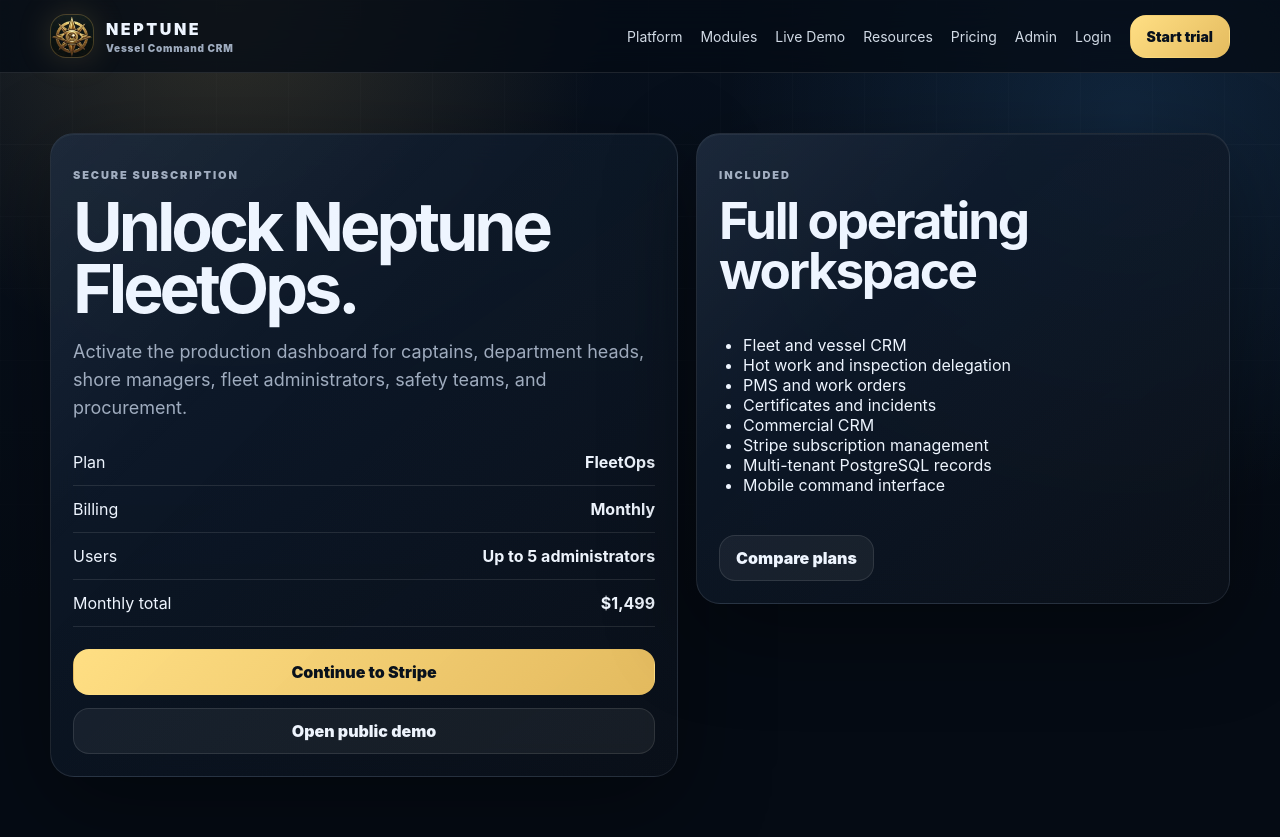
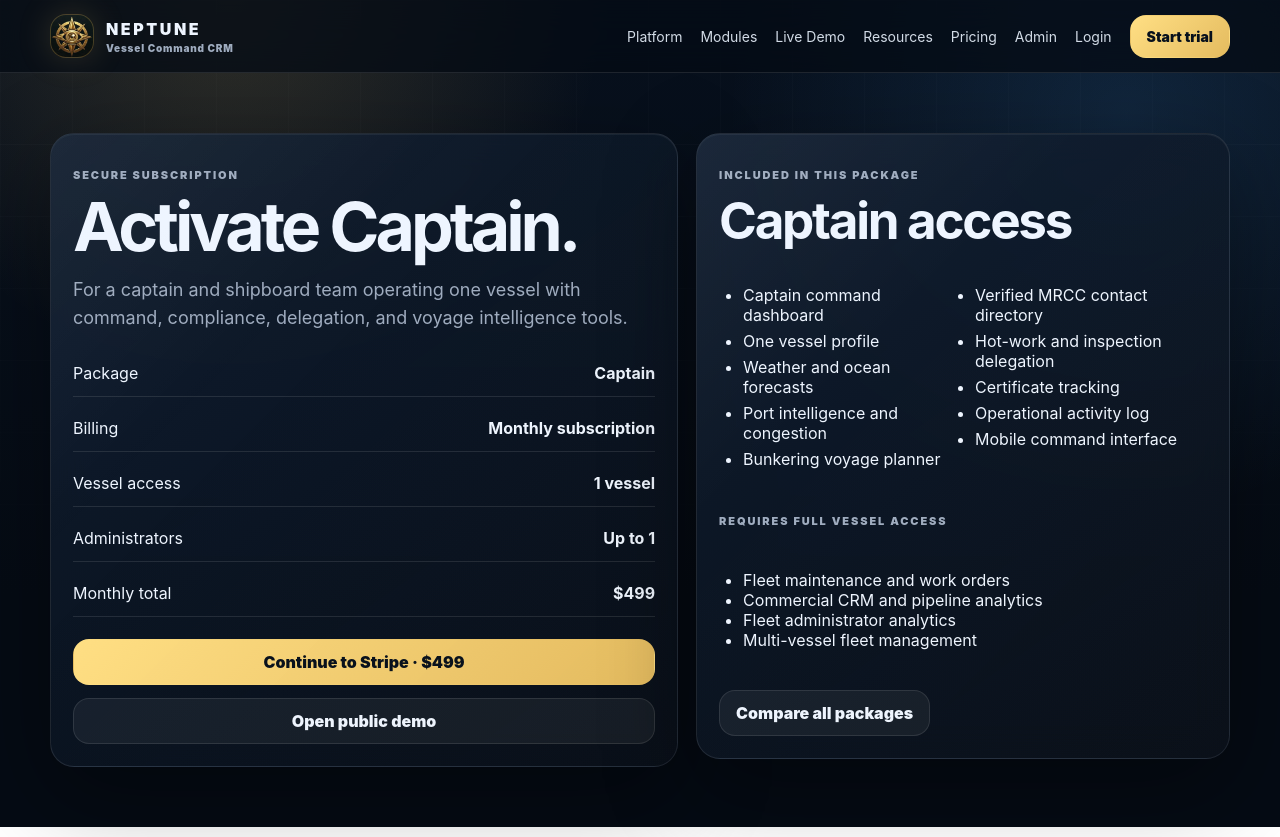
Before and after one commit to eagleconsulting954-a11y/Neptune1, a Next.js app: page /checkout in a window 1280 px wide. Built offline with nearby package versions, Linux system fonts and the light colour scheme.

Commit message:
Make checkout package-specific including Full Vessel Access

```diff
--- a/app/checkout/page.tsx
+++ b/app/checkout/page.tsx
@@ -1,8 +1,14 @@
 import Link from "next/link";
 import { SiteHeader } from "@/components/SiteHeader";
 import { CheckoutButton } from "@/components/CheckoutButton";
+import { normalizePlan, PLAN_CATALOG } from "@/src/lib/plans";
 
-export default function CheckoutPage() {
+export default async function CheckoutPage({ searchParams }: { searchParams: Promise<{ plan?: string }> }) {
+  const params = await searchParams;
+  const planKey = normalizePlan(params.plan || "captain");
+  const plan = PLAN_CATALOG[planKey];
+  const isEnterprise = plan.price === null;
+
   return (
     <>
       <SiteHeader />
@@ -10,28 +16,25 @@ export default function CheckoutPage() {
         <div className="container checkout-grid">
           <section className="card premium">
             <p className="eyebrow">Secure Subscription</p>
-            <h1 style={{fontSize:"clamp(40px,6vw,68px)"}}>Unlock Neptune FleetOps.</h1>
-            <p className="lede">Activate the production dashboard for captains, department heads, shore managers, fleet administrators, safety teams, and procurement.</p>
-            <div className="payment-line"><span>Plan</span><b>FleetOps</b></div>
-            <div className="payment-line"><span>Billing</span><b>Monthly</b></div>
-            <div className="payment-line"><span>Users</span><b>Up to 5 administrators</b></div>
-            <div className="payment-line"><span>Monthly total</span><b>$1,499</b></div>
-            <CheckoutButton plan="fleetops" label="Continue to Stripe" />
+            <h1 style={{ fontSize: "clamp(40px,6vw,68px)" }}>Activate {plan.name}.</h1>
+            <p className="lede">{plan.description}</p>
+            <div className="package-checkout-summary">
+              <div className="payment-line"><span>Package</span><b>{plan.name}</b></div>
+              <div className="payment-line"><span>Billing</span><b>{isEnterprise ? "Implementation agreement" : "Monthly subscription"}</b></div>
+              <div className="payment-line"><span>Vessel access</span><b>{plan.limits.vessels === null ? "Multi-vessel" : `${plan.limits.vessels} vessel`}</b></div>
+              <div className="payment-line"><span>Administrators</span><b>{plan.limits.administrators === null ? "Custom" : `Up to ${plan.limits.administrators}`}</b></div>
+              <div className="payment-line"><span>Monthly total</span><b>{plan.priceLabel}</b></div>
+            </div>
+            {isEnterprise
+              ? <Link className="btn gold" href="/signup?plan=enterprise">Start enterprise setup</Link>
+              : <CheckoutButton plan={plan.key} label={`Continue to Stripe · ${plan.priceLabel}`} />}
           </section>
           <aside className="card">
-            <p className="eyebrow">Included</p>
-            <h2>Full operating workspace</h2>
-            <ul className="price">
-              <li>Fleet and vessel CRM</li>
-              <li>Hot work and inspection delegation</li>
-              <li>PMS and work orders</li>
-              <li>Certificates and incidents</li>
-              <li>Commercial CRM</li>
-              <li>Stripe subscription management</li>
-              <li>Multi-tenant PostgreSQL records</li>
-              <li>Mobile command interface</li>
-            </ul>
-            <Link className="btn" href="/pricing">Compare plans</Link>
+            <p className="eyebrow">Included in this package</p>
+            <h2>{plan.shortName} access</h2>
+            <ul className="price package-checkout-included">{plan.features.map(feature => <li key={feature}>{feature}</li>)}</ul>
+            {plan.excluded.length > 0 && <><p className="eyebrow" style={{ marginTop: 20 }}>Requires Full Vessel Access</p><ul className="price">{plan.excluded.map(feature => <li key={feature}>{feature}</li>)}</ul></>}
+            <Link className="btn" href="/pricing">Compare all packages</Link>
           </aside>
         </div>
       </main>
```
